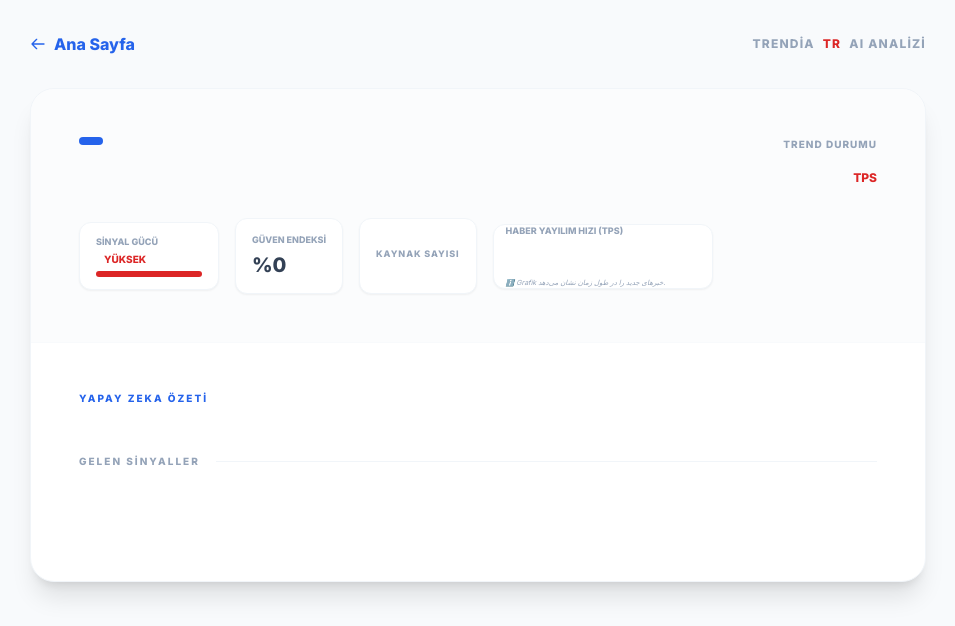
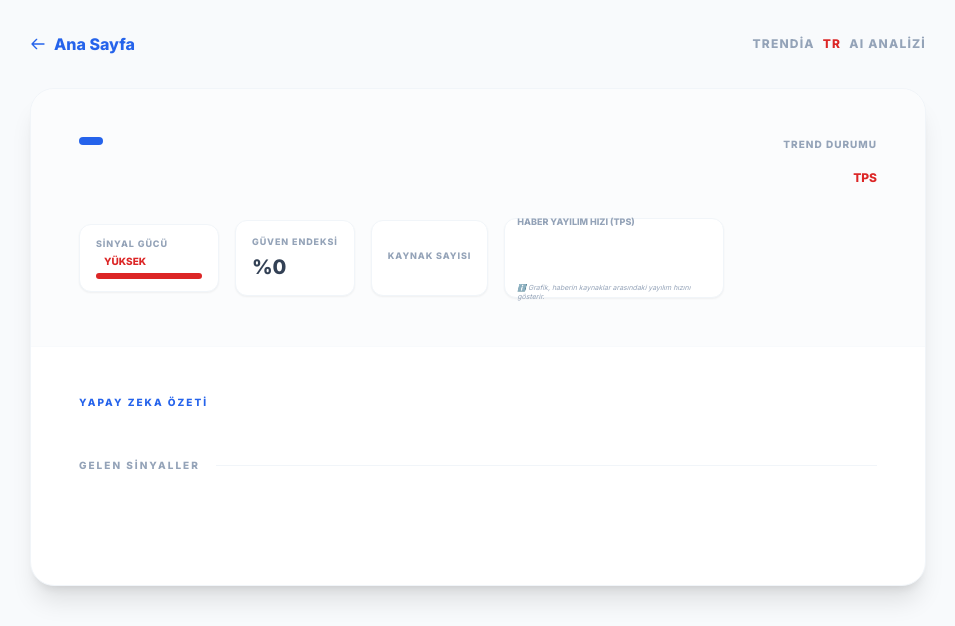
Before and after one commit to pdrm55/turkey-trend-watcher, a Flask app: template app/templates/trend_detail.html in a window 1280 px wide. Shown: the top 626 px of the page, without its empty margins (162-1117 px from the left). Run offline with Flask 3, Linux system fonts and the light colour scheme; the template is opened without the code that fills it, so the values that code supplies are empty; some libraries are stand-ins or nearby versions.

Commit message:
trend chart edit 3

```diff
--- a/app/templates/trend_detail.html
+++ b/app/templates/trend_detail.html
@@ -3,7 +3,9 @@
 <head>
     <meta charset="UTF-8">
     <meta name="viewport" content="width=device-width, initial-scale=1.0">
-    <title>{{ trend.title }} | TrendiaTR AI</title>
+
+    <!-- Dynamic SEO Meta Tags -->
+    <title>{{ trend.title }} | TrendiaTR Haber Analizi</title>
     <meta name="description" content="{{ trend.summary[:160] | replace('"', '\\"') if trend.summary else 'TrendiaTR ile gerçek zamanlı yapای زکا haber analizi.' }}">
     <link rel="canonical" href="https://trendiatr.com/trend/{{ trend.slug }}">
 
@@ -54,7 +56,7 @@
         .custom-scroll::-webkit-scrollbar-thumb { background: #cbd5e1; border-radius: 4px; }
         .trajectory-up { color: #10b981; }
         .trajectory-down { color: #f43f5e; }
-        .sparkline-container { width: 220px; height: 65px; }
+        .sparkline-container { width: 220px; height: 80px; } /* Increased height for chart visibility */
     </style>
 </head>
 <body class="p-4 md:p-8 pb-20">
@@ -102,7 +104,7 @@
             </h1>
 
             <div class="flex flex-wrap items-center gap-4">
-                <!-- Sinyal Gücü با نوار پیشرفت داینامیک و رفع ارور ۵۰۰ -->
+                <!-- Dynamic Signal Strength with Progress Bar -->
                 {% set tps_val = trend.tps_signal if trend.tps_signal is not none else 0 %}
                 {% if tps_val < 20 %}
                     {% set sig_color, bar_color, sig_label = "text-slate-500", "bg-slate-500", "Düşük" %}
@@ -112,22 +114,21 @@
                     {% set sig_color, bar_color, sig_label = "text-red-600", "bg-red-600", "Yüksek" %}
                 {% endif %}
 
-                <div class="bg-white px-4 py-3 rounded-xl border border-slate-100 shadow-sm min-w-[140px]">
-                    <span class="text-[9px] font-black text-slate-400 block uppercase mb-1">Sinyal Gücü</span>
+                <div class="bg-white px-4 py-3 rounded-xl border border-slate-100 shadow-sm flex flex-col justify-center min-w-[140px]">
+                    <span class="text-[9px] font-black text-slate-400 block uppercase tracking-widest mb-1">Sinyal Gücü</span>
                     <div class="flex items-baseline gap-2 mb-1">
                         <span class="text-xl font-black {{ sig_color }}">{{ tps_val | round(1) }}</span>
                         <span class="text-[10px] font-bold {{ sig_color }} uppercase">{{ sig_label }}</span>
                     </div>
                     <div class="w-full bg-slate-100 rounded-full h-1.5 overflow-hidden">
-                        <!-- رفع ارور ۵۰۰ با حذف فیلتر min و استفاده از منطق شرطی -->
+                        <!-- FIX: Error 500 removed by using conditional logic instead of | min filter -->
                         {% set bar_width = tps_val if tps_val <= 100 else 100 %}
                         <div class="h-full {{ bar_color }}" style="width: {{ bar_width }}%"></div>
                     </div>
                 </div>
 
-                <!-- Güven Endeksi (حداکثر ۱۰۰٪) -->
-                <div class="bg-white px-4 py-3 rounded-xl border border-slate-100 shadow-sm flex flex-col justify-center h-[76px]">
-                    <span class="text-[9px] font-black text-slate-400 block uppercase mb-1">Güven Endeksi</span>
+                <div class="bg-white px-4 py-3 rounded-xl border border-slate-100 shadow-sm h-[76px] flex flex-col justify-center">
+                    <span class="text-[9px] font-black text-slate-400 block uppercase tracking-widest mb-1">Güven Endeksi</span>
                     <span class="text-xl font-black text-slate-700">%{{ (trend.tps_confidence * 100) | int }}</span>
                 </div>
 
@@ -136,13 +137,14 @@
                     <span class="text-xl font-black text-slate-700">{{ trend.message_count }}</span>
                 </div>
 
-                <!-- نمودار مینیاتوری با توضیح شفاف -->
+                <!-- Sparkline Chart Container -->
                 <div class="bg-white px-3 py-2 rounded-xl border border-slate-100 shadow-sm sparkline-container relative flex flex-col justify-center">
                     <h3 class="text-[9px] font-black text-slate-400 uppercase mb-1">Haber Yayılım Hızı (TPS)</h3>
-                    <div class="relative w-full h-8">
+                    <!-- Chart area with defined height -->
+                    <div class="relative w-full h-12">
                         <canvas id="tpsChart"></canvas>
                     </div>
-                    <p class="text-[7px] text-slate-400 mt-1 italic">ℹ️ Grafik خبرهای جدید را در طول زمان نشان می‌دهد.</p>
+                    <p class="text-[7px] text-slate-400 mt-1 italic leading-tight">ℹ️ Grafik, haberin kaynaklar arasındaki yayılım hızını gösterir.</p>
                 </div>
             </div>
         </header>
@@ -250,7 +252,7 @@
                         maintainAspectRatio: false,
                         plugins: {
                             legend: { display: false },
-                            title: { display: true, text: 'Haber Yayılım Hızı', font: { size: 10 } },
+                            title: { display: false }, // Title handled by HTML now
                             tooltip: {
                                 enabled: true,
                                 mode: 'index',
```
